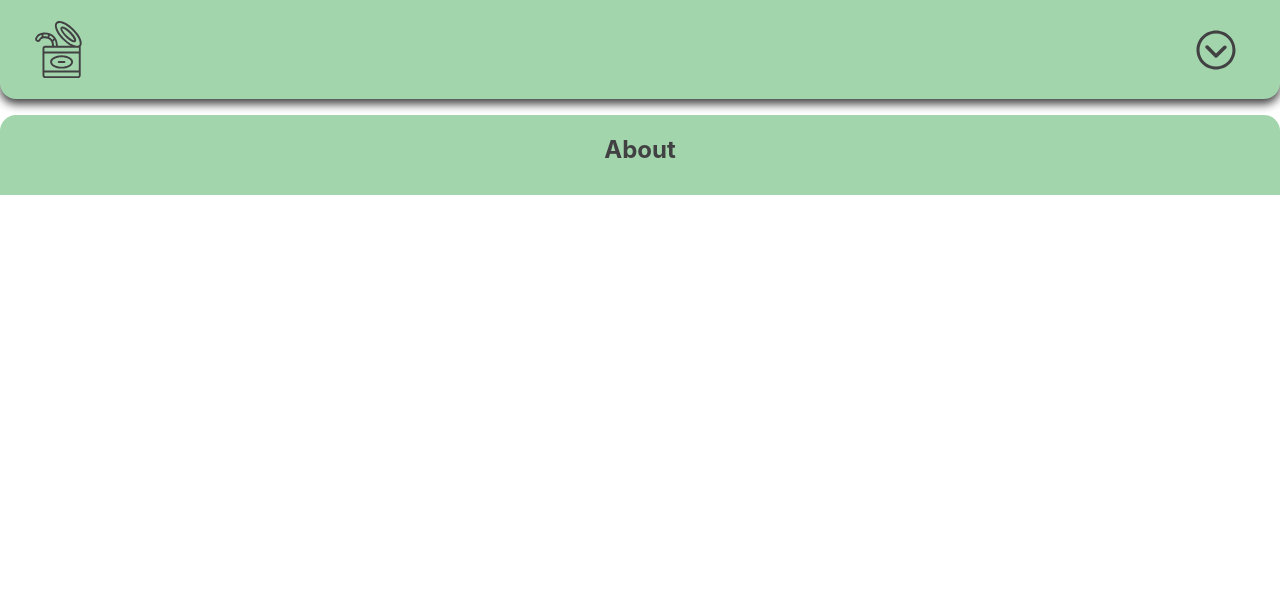
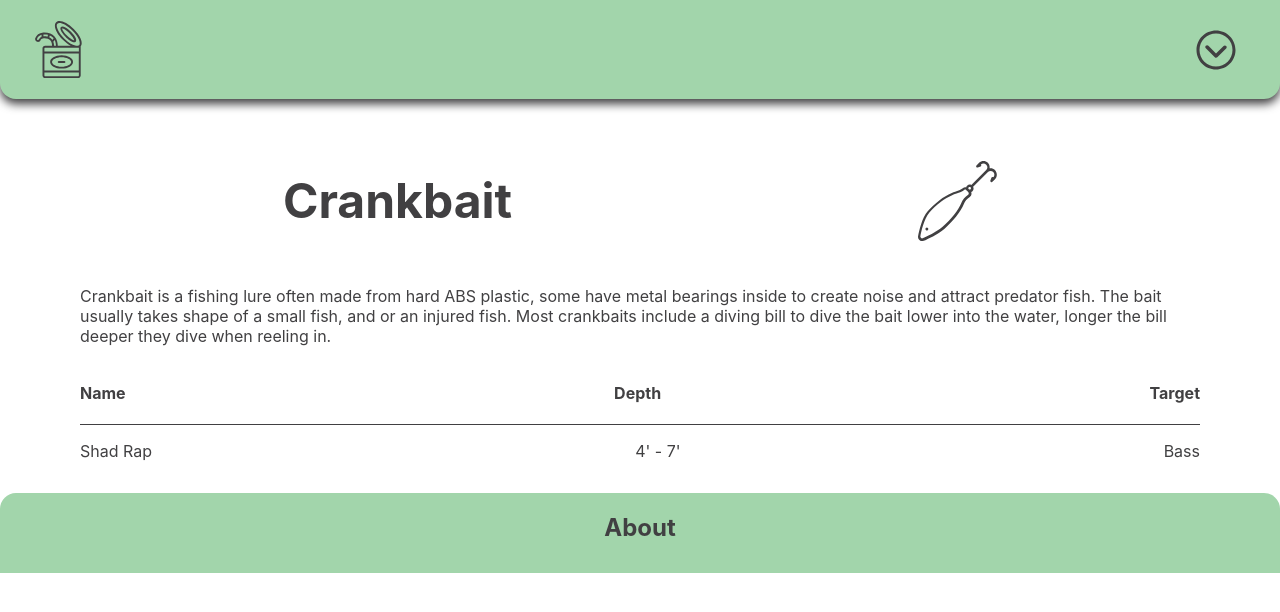
Before and after one commit to JustinLepine/capstone-can-of-worms, a React (Create React App) app: page /crankbait in a window 1280 px wide. Shown: the top 612 px of the page. Built offline with nearby package versions, Linux system fonts and the light colour scheme.

Commit message:
crankbait page styled with mock data

```diff
--- a/src/App.js
+++ b/src/App.js
@@ -2,6 +2,7 @@ import Dash from './components/Dash/Dash';
 import Lures from './components/Lures/Lures';
 import Tackle from './components/Tackle/Tackle';
 import Rods from './components/Rods/Rods';
+import Crankbait from './components/Crankbait/Crankbait';
 import Nav from './components/Nav/Nav';
 import Footer from './components/Footer/Footer';
 import { BrowserRouter as Router, Switch, Route } from 'react-router-dom';
@@ -16,6 +17,7 @@ function App() {
         <Route path='/lures' component={Lures}/>
         <Route path='/tackle' component={Tackle}/>
         <Route path='/rods' component={Rods}/>
+        <Route path='/crankbait' component={Crankbait}/>
       </Switch>
       <Footer />
     </Router>
--- /dev/null
+++ b/src/components/Crankbait/Crankbait.js
@@ -0,0 +1,35 @@
+import React from "react";
+import CrankbaitIcon from "../../assets/icons/crankbait.svg";
+import "./Crankbait.scss";
+
+function Crankbait() {
+  return (
+    <section className="crankbait">
+      <div className="crankbait__top">
+        <h1 className="crankbait__title">Crankbait</h1>
+        <img className="crankbait__icon" src={CrankbaitIcon} alt="crankbait icon" />
+      </div>
+      <p>
+        Crankbait is a fishing lure often made from hard ABS plastic, some have
+        metal bearings inside to create noise and attract predator fish. The
+        bait usually takes shape of a small fish, and or an injured fish. Most
+        crankbaits include a diving bill to dive the bait lower into the water,
+        longer the bill deeper they dive when reeling in.
+      </p>
+      <div className="crankbait__inv">
+        <div className="crankbait__subtitles">
+          <h4>Name</h4>
+          <h4>Depth</h4>
+          <h4>Target</h4>
+        </div>
+        <ul className="crankbait__list">
+          <li>Shad Rap</li>
+          <li>4' - 7'</li>
+          <li>Bass</li>
+        </ul>
+      </div>
+    </section>
+  );
+}
+
+export default Crankbait;
--- /dev/null
+++ b/src/components/Crankbait/Crankbait.scss
@@ -0,0 +1,39 @@
+@use "../../styles/colors" as *;
+
+.crankbait {
+    color: $graphite;
+    margin: 2rem 5rem;
+
+    &__top {
+        display: flex;
+        justify-content: space-around;
+        align-items: center;
+    }
+
+    &__icon {
+        height: 5rem;
+    }
+
+    &__title {
+        font-size: 3rem;
+    }
+
+    &__inv {
+        width: 100%;
+    }
+
+    &__subtitles {
+        display: flex;
+        justify-content: space-between;
+    }
+
+    &__list {
+        display: flex;
+        justify-content: space-between;
+        list-style: none;
+        padding: 0;
+        border-top: 1px solid $graphite;
+        padding-top: 1rem;
+        margin-top: 0;
+    }
+}
```
